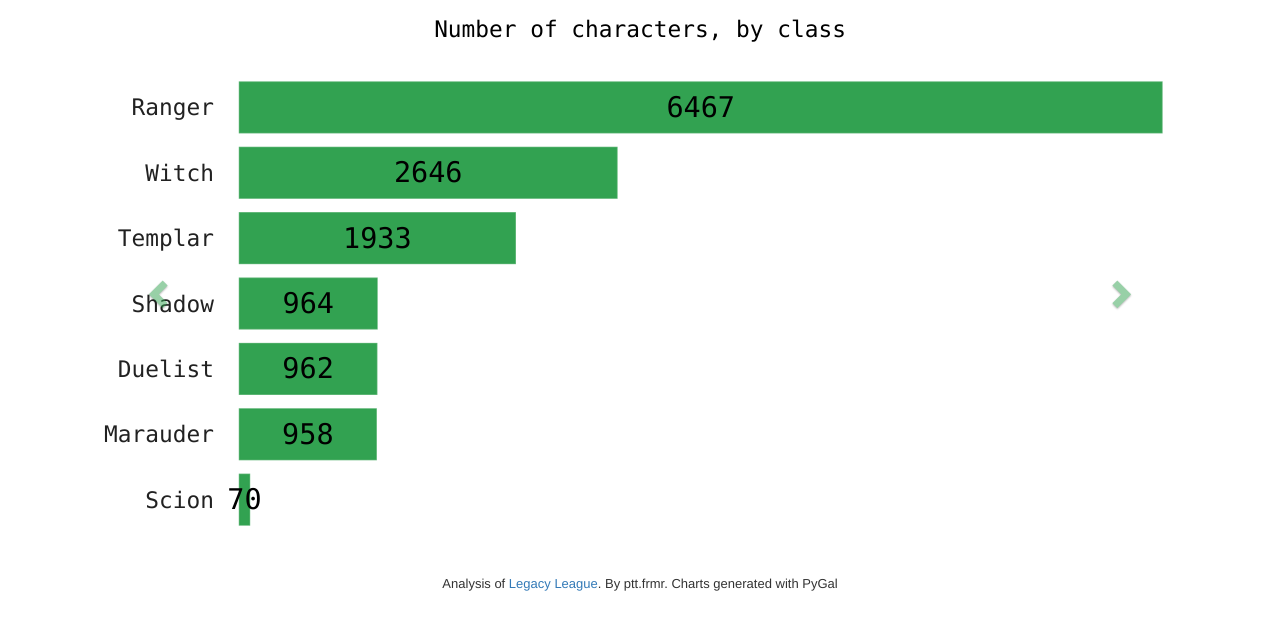
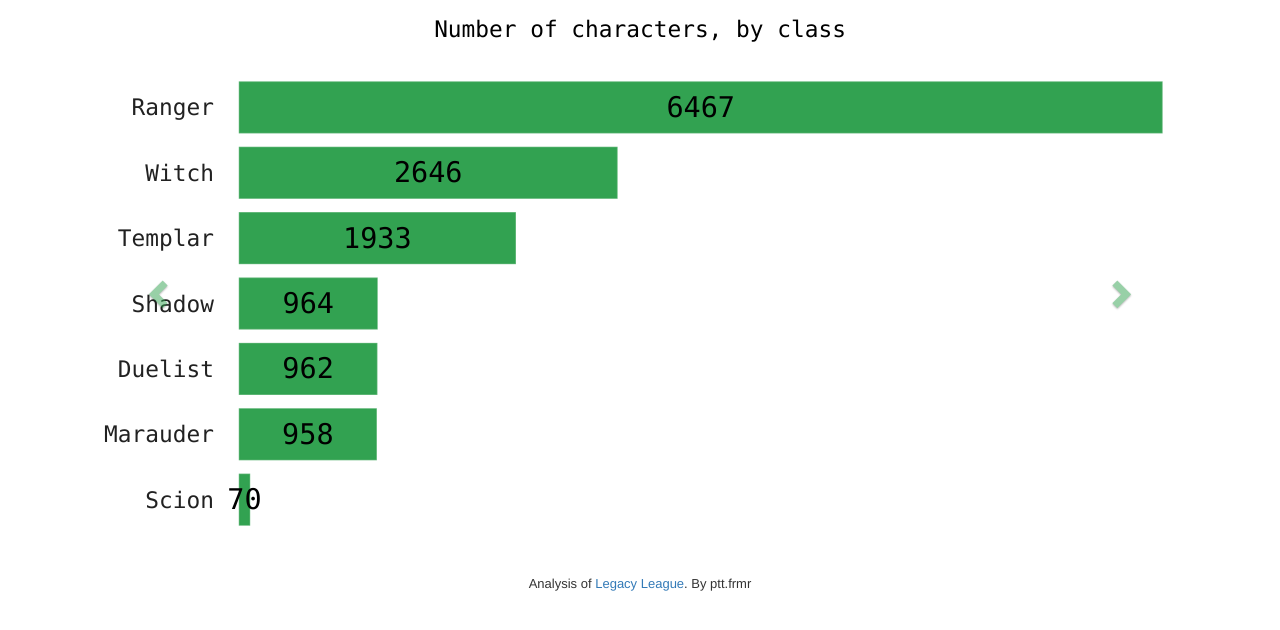
Before and after one commit to ptt-frmr/ptt-frmr.github.io, a plain HTML site: page poe-race-analysis/legacy/all-diagrams-include.html in a window 1280 px wide. Drawn offline with nearby package versions, Linux system fonts and the light colour scheme.

Commit message:
Update all-diagrams-include.html

```diff
--- a/poe-race-analysis/legacy/all-diagrams-include.html
+++ b/poe-race-analysis/legacy/all-diagrams-include.html
@@ -10,7 +10,7 @@
         .carousel-control.left, .carousel-control.right {top:50%; bottom:50%; background-image: none !important}
         .glyphicon {color:#32a251 !important;}
     </style>
-    <title>PoE Race Analysis</title></head>
+    <title>Path of Exile Analysis</title></head>
 <body>
 
     <div class="container">
@@ -29,7 +29,7 @@
             </a>
         </div>
     <footer style="text-align:center; font-size:small">
-        <p>Analysis of <a href="http://www.pathofexile.com/forum/view-thread/1841349">Legacy League</a>. By ptt.frmr. Charts generated with PyGal</p></footer>
+        <p>Analysis of <a href="http://www.pathofexile.com/forum/view-thread/1841349">Legacy League</a>. By ptt.frmr</p></footer>
     </div>
     </body>
 </html>
```
